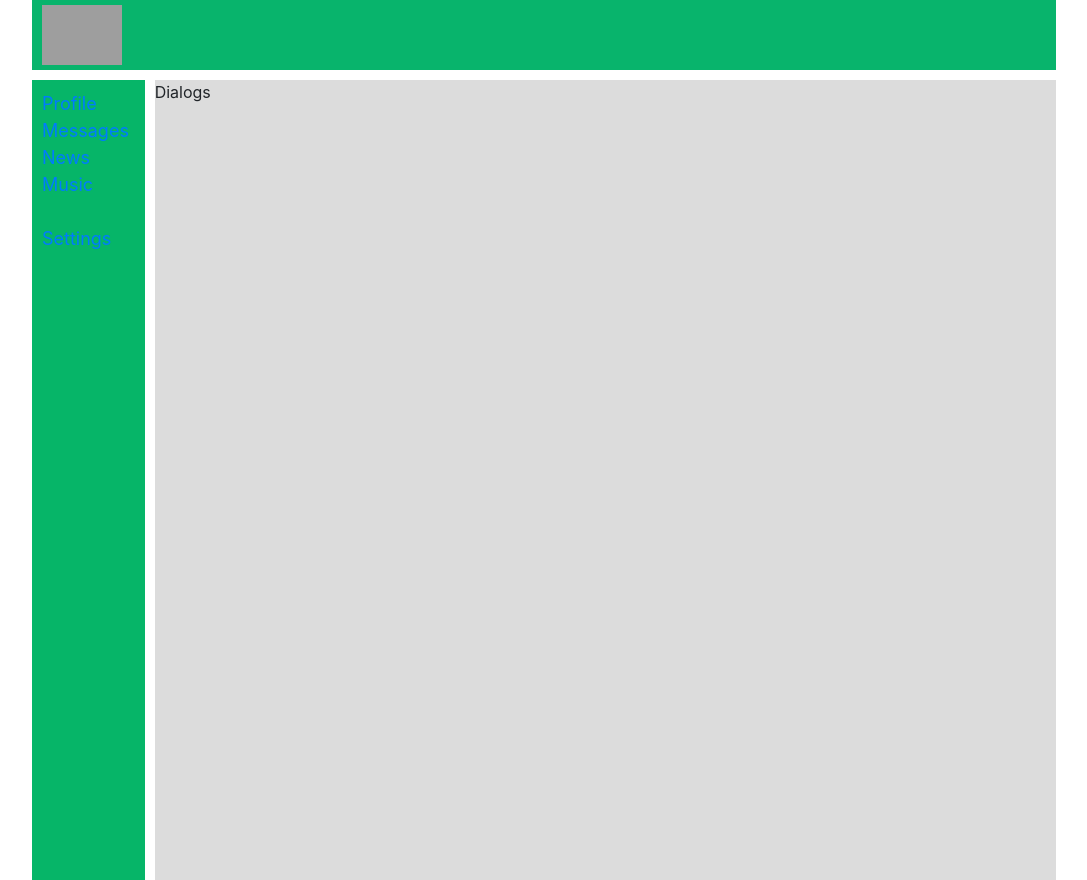
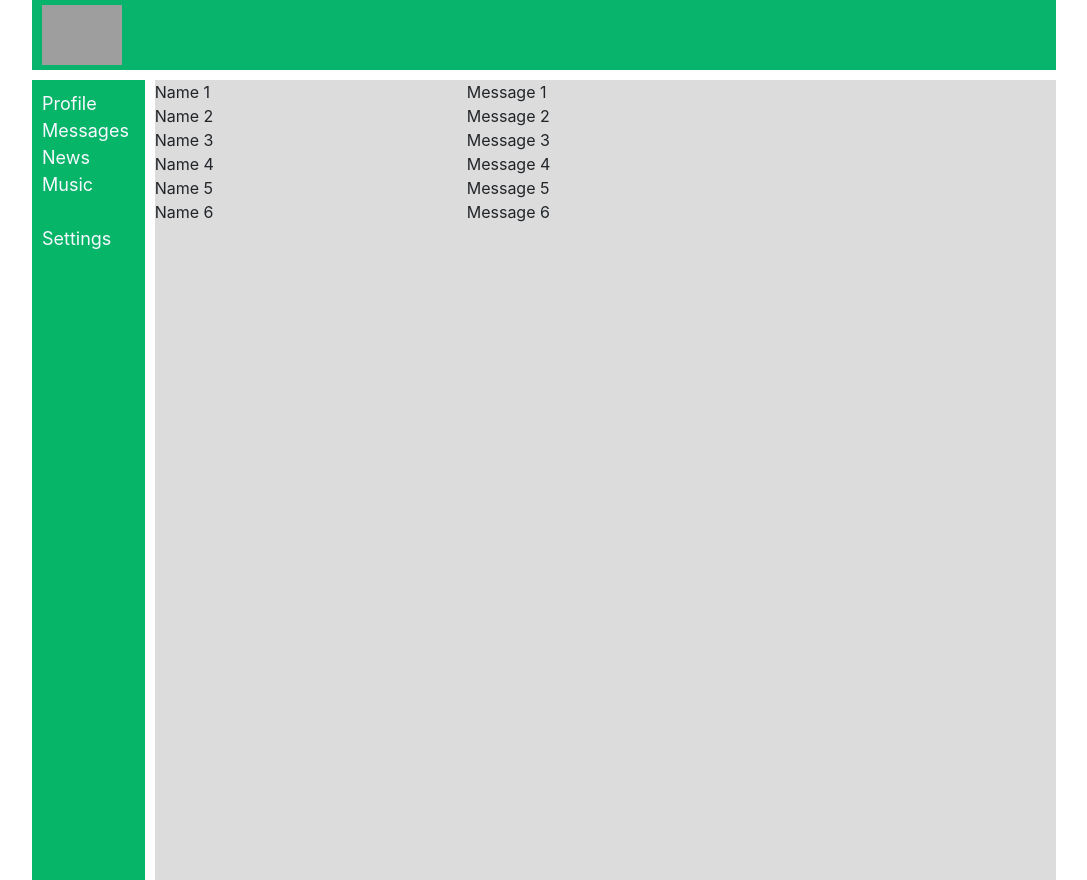
Before and after one commit to jayamkay/ReactApp, a React (Create React App) app: page /dialogs in a window 1280 px wide. Shown: the whole page, without its empty margins (96-1183 px from the left). Built offline with nearby package versions, Linux system fonts and the light colour scheme; grey boxes are pictures that could not be loaded.

Commit message:
NavLink. Route exact

```diff
--- a/src/App.js
+++ b/src/App.js
@@ -12,13 +12,13 @@ import Settings from './Components/Settings/Settings';
 const App = () => {
   return <div className='app-wrapper'>
     <Header />
+    <BrowserRouter>
     <Navbar />
-    <BrowserRouter>
       <div className='app-wrapper-content'>
-        <Route path='/profile' component={Profile} />
-        <Route path='/dialogs' component={Dialogs_js_object} />
-        <Route path='/music' component={Music} />
-        <Route path='/news' component={News} />
+        <Route exact path='/profile' component={Profile} />
+        <Route exact path='/dialogs' component={Dialogs_js_object} />
+        <Route exact path='/music' component={Music} />
+        <Route exact path='/news' component={News} />
         <Route path='/settings' component={Settings} />
       </div>
     </BrowserRouter>
--- a/src/Components/Dialogs/Dialogs.jsx
+++ b/src/Components/Dialogs/Dialogs.jsx
@@ -1,10 +1,52 @@
-
+import { NavLink } from 'react-router-dom';
+import dialogsCSS from './Dialogs.module.css';
 
 
 const Dialogs = (props) => {
-    return <div>
-        Dialogs
-    </div>
+    return (
+        <div className={dialogsCSS.dialogs}>
+            <div className={dialogsCSS.dialogs_items}>
+                <div className={dialogsCSS.dialog + ' ' + dialogsCSS.active}> {/*2 класса для тэга*/}
+                    <NavLink to='/dialogs/01'>Name 1</NavLink>
+                </div>
+                <div className={dialogsCSS.dialog}>
+                    <NavLink to='/dialogs/02'>Name 2</NavLink>
+                </div>
+                <div className={dialogsCSS.dialog}>
+                    <NavLink to='/dialogs/03'>Name 3</NavLink>
+                </div>
+                <div className={dialogsCSS.dialog}>
+                    <NavLink to='/dialogs/04'>Name 4</NavLink>
+                </div>
+                <div className={dialogsCSS.dialog}>
+                    <NavLink to='/dialogs/05'>Name 5</NavLink>
+                </div>
+                <div className={dialogsCSS.dialog}>
+                    <NavLink to='/dialogs/06'>Name 6</NavLink>
+                </div>
+            </div>
+            <div className={dialogsCSS.messages}>
+                <div className={dialogsCSS.message}>
+                    Message 1
+                </div>
+                <div className={dialogsCSS.message}>
+                    Message 2
+                </div>
+                <div className={dialogsCSS.message}>
+                    Message 3
+                </div>
+                <div className={dialogsCSS.message}>
+                    Message 4
+                </div>
+                <div className={dialogsCSS.message}>
+                    Message 5
+                </div>
+                <div className={dialogsCSS.message}>
+                    Message 6
+                </div>
+            </div>
+        </div>
+    )
 }
 
 
--- a/src/Components/Dialogs/Dialogs.module.css
+++ b/src/Components/Dialogs/Dialogs.module.css
@@ -0,0 +1,28 @@
+.dialogs {
+    display: flex;
+}
+
+.active a:hover {
+    color: gold;
+}
+
+.dialogs_items {
+    flex-grow: 1;
+}
+
+.messages {
+    flex-grow: 2;
+}
+
+.dialog a:link, a:visited {
+    color: #212529;
+}
+
+.dialog a:hover {
+    color:slategrey;
+    text-decoration: none;
+}
+
+.message {
+
+}
--- a/src/Components/Navbar/Navbar.jsx
+++ b/src/Components/Navbar/Navbar.jsx
@@ -1,13 +1,14 @@
+import { NavLink } from 'react-router-dom';
 import navbarCSS from './Navbar.module.css';
 
 
 const Navbar = () => {
   return <nav className={navbarCSS.nav}>
-  <div className={navbarCSS.item}><a href='/profile'>Profile</a></div>
-  <div className={navbarCSS.item}><a href='/dialogs'>Messages</a></div>
-  <div className={navbarCSS.item}><a href='/news'>News</a></div>
-  <div className={navbarCSS.item}><a href='/music'>Music</a></div><br></br>
-  <div className={navbarCSS.item}><a href='/settings'>Settings</a></div>
+  <div><NavLink to='/profile'>Profile</NavLink></div>
+  <div><NavLink to='/dialogs'>Messages</NavLink></div>
+  <div><NavLink to='/news'>News</NavLink></div>
+  <div><NavLink to='/music'>Music</NavLink></div><br></br>
+  <div><NavLink to='/settings'>Settings</NavLink></div>
 </nav>
 }
 
--- a/src/Components/Navbar/Navbar.module.css
+++ b/src/Components/Navbar/Navbar.module.css
@@ -1,14 +1,4 @@
-/* 1й вариант - применен цвет текста ко всему модулю */
-/* .nav {
-  grid-area: n;
-  background-color:#06b568;
-  padding: 10px;
-  font-size:large;
-  color:ghostwhite;
-} */
 
-
-/* 2й вариант - применен цвет текста к отдельным тэгам */
 .nav {
   grid-area: n;
   background-color:#06b568;
@@ -16,6 +6,11 @@
   font-size:large;
 }
 
-.item {
+.nav a:link, a:visited {
   color:ghostwhite;
 }
+
+.nav a:hover {
+  color:rgba(231, 231, 231, 0.808);
+  text-decoration: none;
+}
--- a/src/Components/Profile/MyPosts/Post/Post.jsx
+++ b/src/Components/Profile/MyPosts/Post/Post.jsx
@@ -4,7 +4,7 @@ import postCSS from './Post.module.css';
 const Post = (props) => {
 
 // console.log(props.message); //Это строка из js функции, а не из jsx, потому фигурные скобки не нужны
-debugger;
+// debugger; - включение режима отладки
 
 return <div className={postCSS.post}>
     <img src='https://railsware.com/blog/wp-content/uploads/2019/07/Why-we-use-ReactJS-for-our-projects-Icon.png'></img>
```
